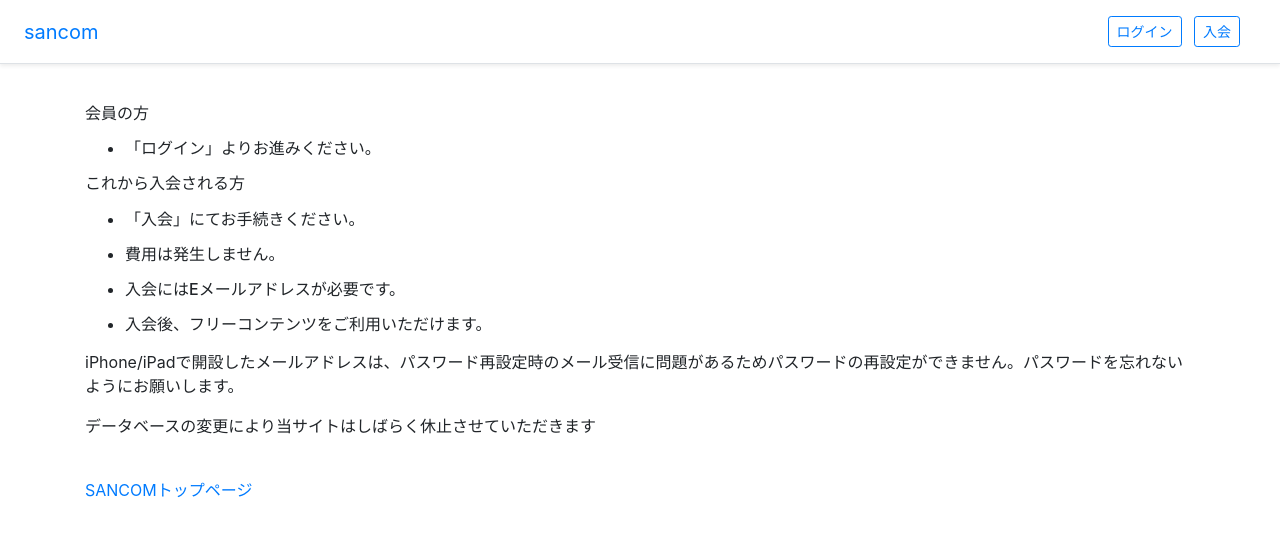
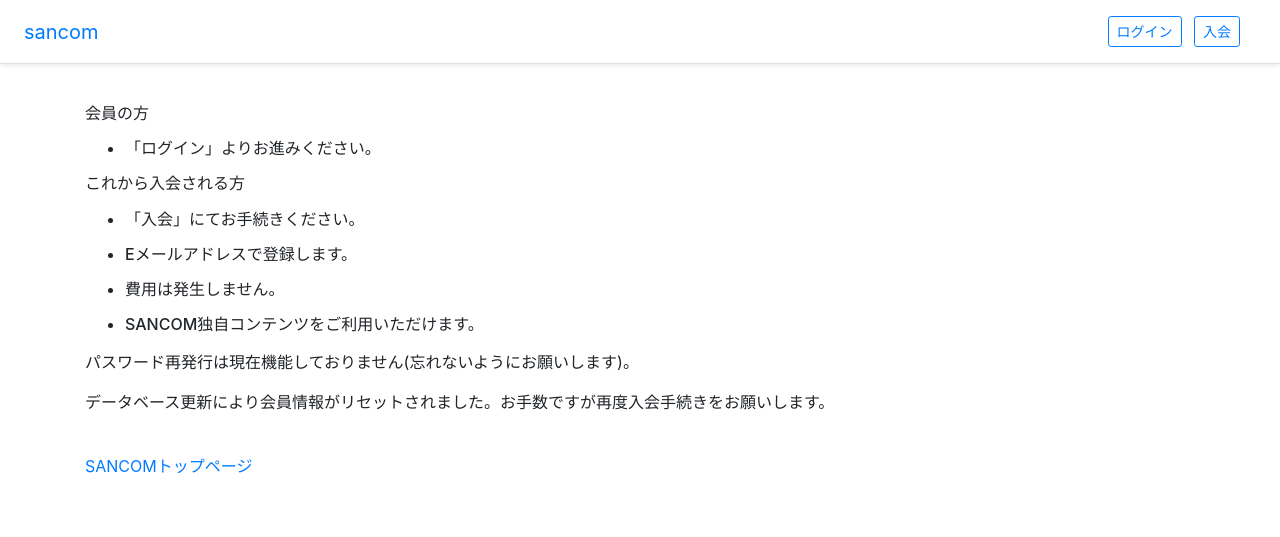
Before and after one commit to diango-github/sancom_app, a Django app: page / in a window 1280 px wide. Shown: the top 537 px of the page. Run offline with Django 3.2, Linux system fonts and the light colour scheme; some libraries are stand-ins or nearby versions.

Commit message:
Change intex.html

```diff
--- a/account/templates/index.html
+++ b/account/templates/index.html
@@ -7,7 +7,7 @@
         <br>
         <h5>フリーコンテンツ</h5>
         <ul>
-            <li class="h6 mb-3"><a href="{% url 'business' %}">日英中ビジネス540文例<br>(更に追加していきます)</a></li>
+            <li class="h6 mb-3"><a href="{% url 'business' %}">英中ビジネスフレーズ５４０</a></li>
             <li class="h6 mb-3"><a href="{% url 'publiccontents' %}">一般公開コンテンツ</a></li>
         </ul>
         <h5>有料コンテンツ</h5>
@@ -16,9 +16,9 @@
         </ul>
         <h5>オンライン発音コーチング</h5>
             <ul>
-                <li class="h6 mb-3"><a href="">まもなく開始します(注)</a></li>
+                <li class="h6 mb-3"><a href="">数カ月以内に開始します</a></li>
             </ul>
-        <p>注：独自開発オンラインコミュニケーションツールにて行います。</p>
+        <p>　</p>
     {% else %}
     <br>
     <h5 class="h6 mb-3" >会員の方</h4>
@@ -28,12 +28,12 @@
     <h5 class="h6 mb-3" >これから入会される方</h4>
     <ul>
         <li class="h6 mb-3">「入会」にてお手続きください。</li>
+        <li class="h6 mb-3">Eメールアドレスで登録します。</li>
         <li class="h6 mb-3">費用は発生しません。</li>
-        <li class="h6 mb-3">入会にはEメールアドレスが必要です。</li>
-        <li class="h6 mb-3">入会後、フリーコンテンツをご利用いただけます。</li>
+        <li class="h6 mb-3">SANCOM独自コンテンツをご利用いただけます。</li>
     </ul>
-    <p>iPhone/iPadで開設したメールアドレスは、パスワード再設定時のメール受信に問題があるためパスワードの再設定ができません。パスワードを忘れないようにお願いします。</p>
-    <p>データベースの変更により当サイトはしばらく休止させていただきます</p>
+    <p>パスワード再発行は現在機能しておりません(忘れないようにお願いします)。</p>
+    <p>データベース更新により会員情報がリセットされました。お手数ですが再度入会手続きをお願いします。</p>
     <br>
     <p><a href="https://san-com.jp">SANCOMトップページ</a></p>
     {% endif %}
```
